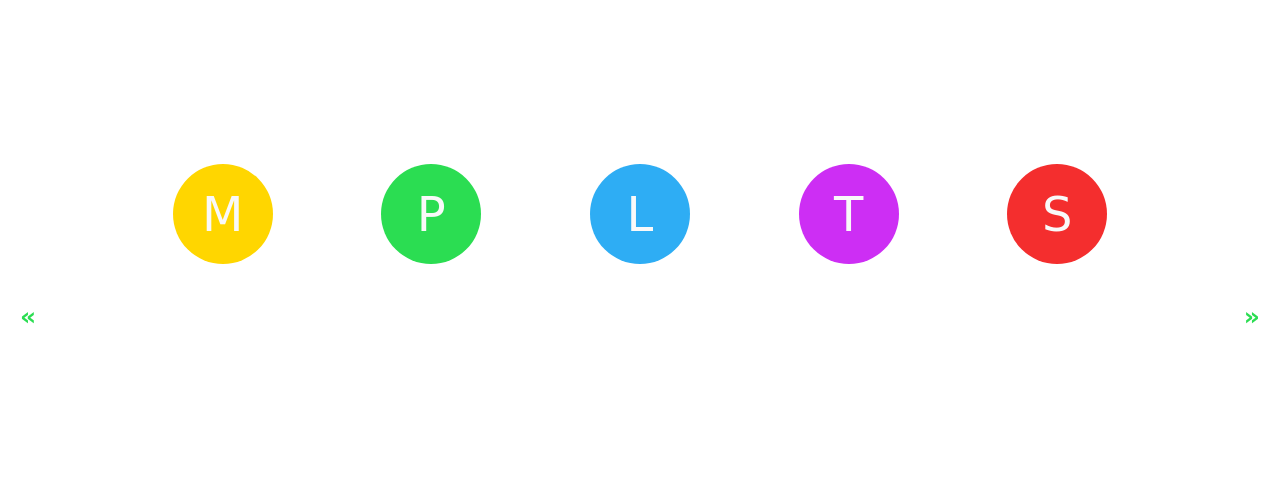
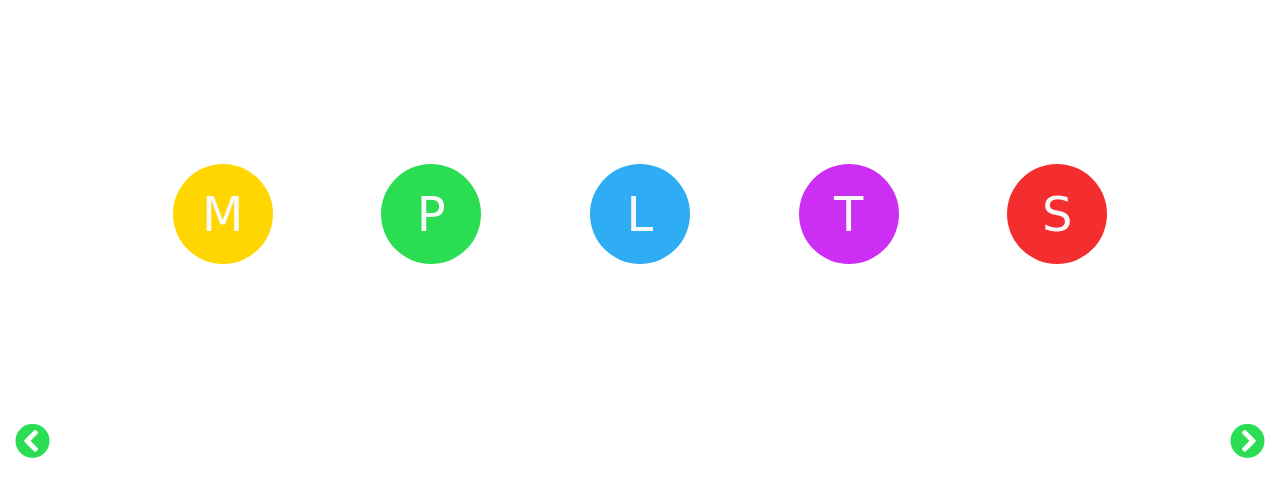
Before and after one commit to AandDev/words-app, a plain HTML site: page public/consonantes.html in a window 1280 px wide. Shown: the part 98-594 px from the top of the page. Drawn offline with Linux system fonts and the light colour scheme.

Commit message:
Adding slider control arrows and other stuff

```diff
--- a/public/consonantes.html
+++ b/public/consonantes.html
@@ -3,7 +3,9 @@
 <head>
     <meta charset="UTF-8">
     <meta name="viewport" content="width=device-width, initial-scale=1.0">
+    <link rel="shortcut icon" href="#">
     <link rel="stylesheet" href="../styles/css/styles.css">
+    <link rel="stylesheet" href="https://use.fontawesome.com/releases/v5.14.0/css/all.css" integrity="sha384-HzLeBuhoNPvSl5KYnjx0BT+WB0QEEqLprO+NBkkk5gbc67FTaL7XIGa2w1L0Xbgc" crossorigin="anonymous">
     <title>Consonantes</title>
 </head>
 <body>
@@ -82,8 +84,8 @@
             </div>
         </div>
         <a class="back" href="../index.html">Volver</a>
-        <button id="next" class="btn">&raquo;</button>
-        <button id="prev" class="btn">&laquo;</button>
+        <button id="next" class="btn"><i class="fas fa-chevron-circle-right"></i></button>
+        <button id="prev" class="btn"><i class="fas fa-chevron-circle-left"></i></button>
     </main>
 
     <script type="module" src="../js/consonantes.js"></script>
--- a/styles/components/_consonantes.scss
+++ b/styles/components/_consonantes.scss
@@ -94,23 +94,27 @@
     }
     .btn {
         position: absolute;
-        top: 50%;
+        top: 65%;
         border: none;
         background: none;
-        font-size: 25px;
+        font-size: 35px;
         font-weight: bold;
         cursor: pointer;
         outline: none;
-        color: $green;
-        transition: all 0.3s ease;
+        i {
+            color: $green;
+            transition: all 0.3s ease;
+        }
         &:hover{
-            transform: scale(1.1);
+            i {
+                transform: scale(1.2);
+            }
         }
     }
     #prev {
-        left: 20px;
+        left: 15px;
     }
     #next {
-        right: 20px;
+        right: 15px;
     }
 }
--- a/styles/components/_vocales.scss
+++ b/styles/components/_vocales.scss
@@ -1,5 +1,6 @@
 .content {
     width: 100%;
+    height: 100vh;
     display: flex;
     flex-direction: column;
     position: relative;
@@ -16,7 +17,7 @@
         margin: 3rem auto;
         display: flex;
         flex-wrap: wrap;
-        justify-content: space-between;
+        justify-content: space-evenly;
         align-items: center;
         .word-item {
             display: flex;
```
Also changed, not shown: index.html (+1 -0 lines), public/vocales.html (+1 -0 lines), styles/css/styles.css, 1 other file.
